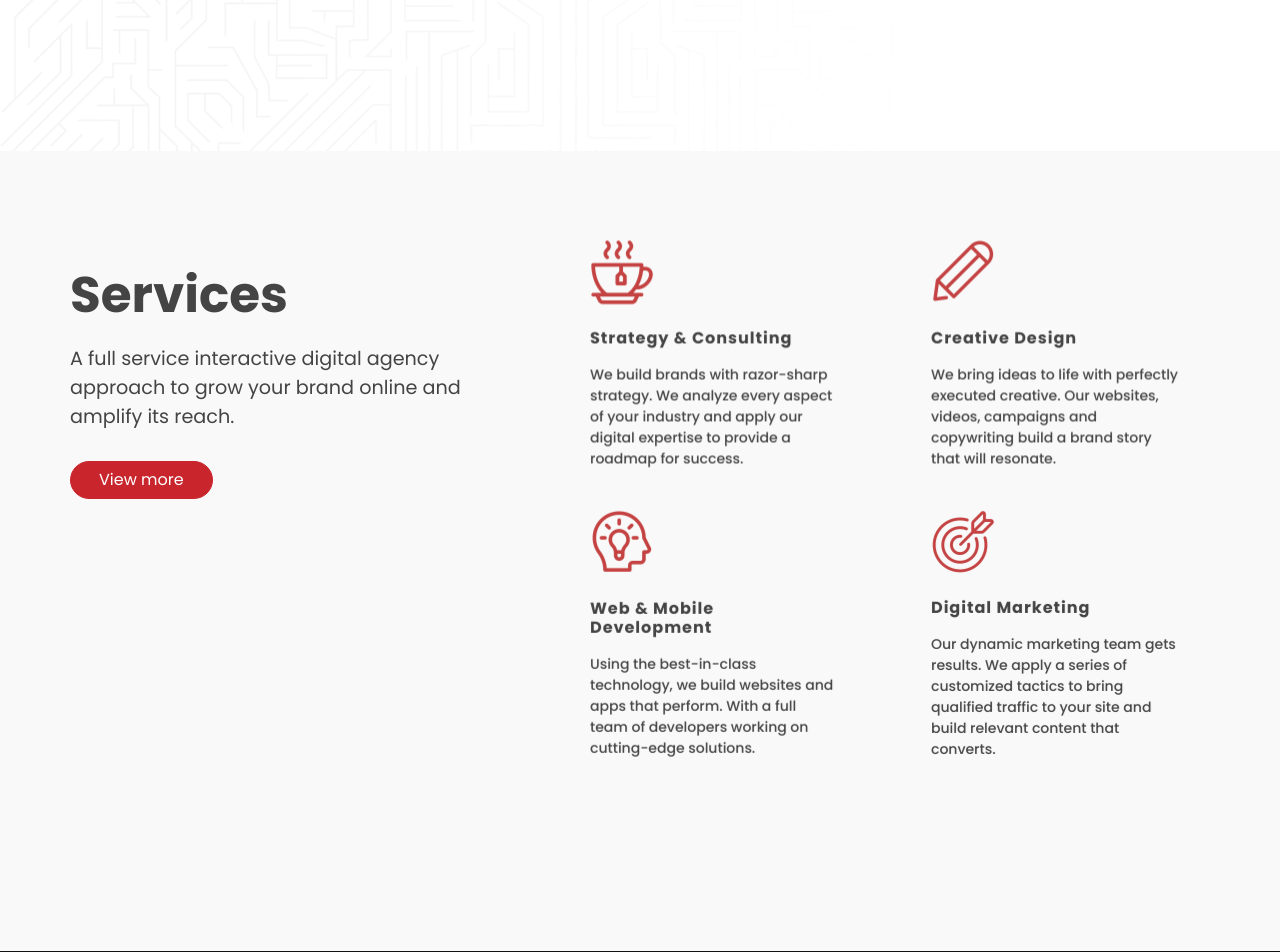
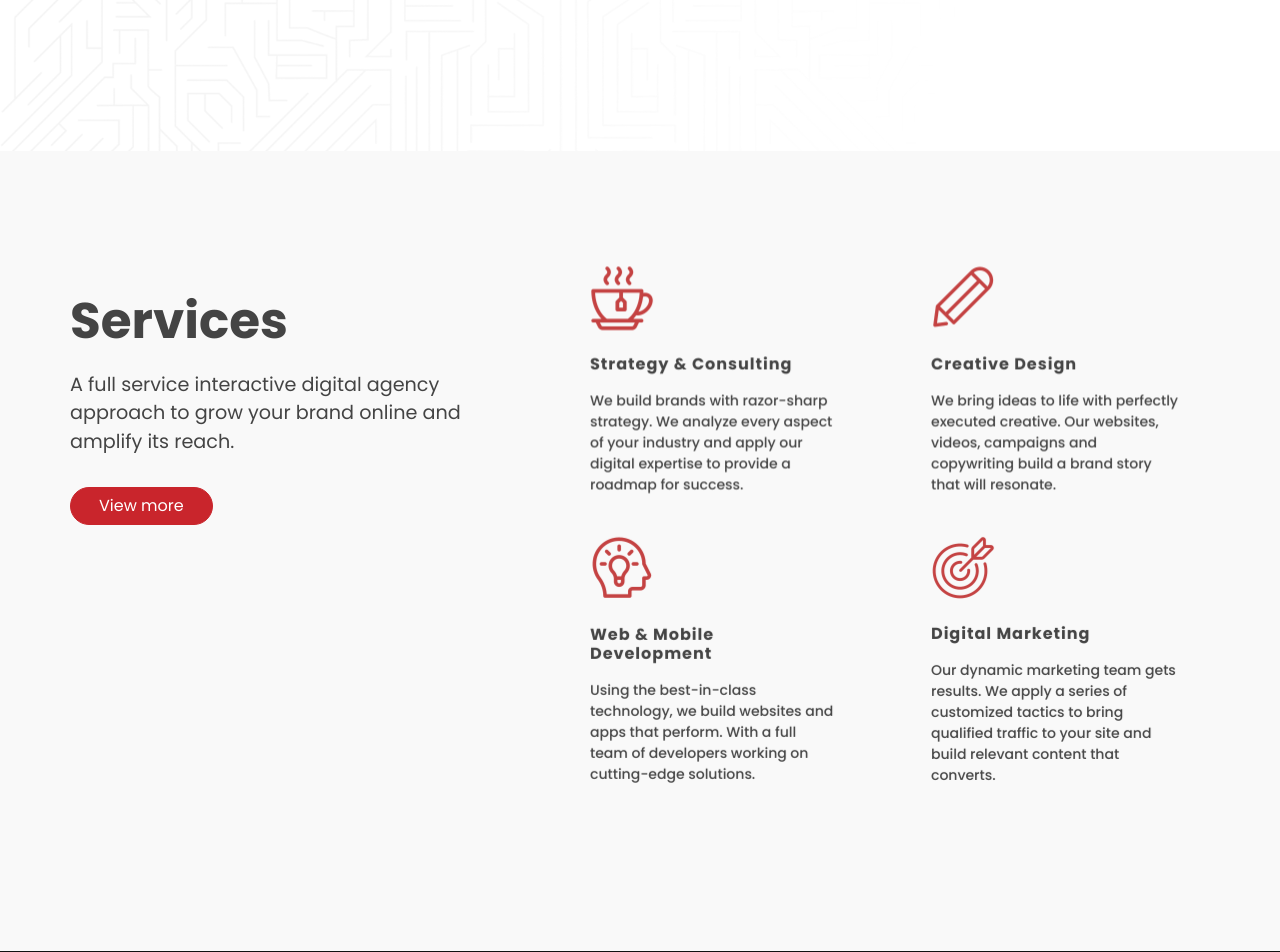
Before and after one commit to SparcsDigitalAgency/sparcs, a PHP site: page /sparcs-new/index.php in a window 1280 px wide. Shown: the part 1449-2401 px from the top of the page. Run offline with PHP 8.4, Linux system fonts and the light colour scheme; some web fonts are replaced.

Commit message:
Update sparcs-new/css/style.css

```diff
--- a/sparcs-new/css/style.css
+++ b/sparcs-new/css/style.css
@@ -662,7 +662,7 @@ background-color: #f9f9f9;
 background-size: cover;
 }
 #services .paddingtop {
-padding: 5% 0%;
+padding: 7% 0%;
 }
 .services-content {
 margin-top: 50px;
```
